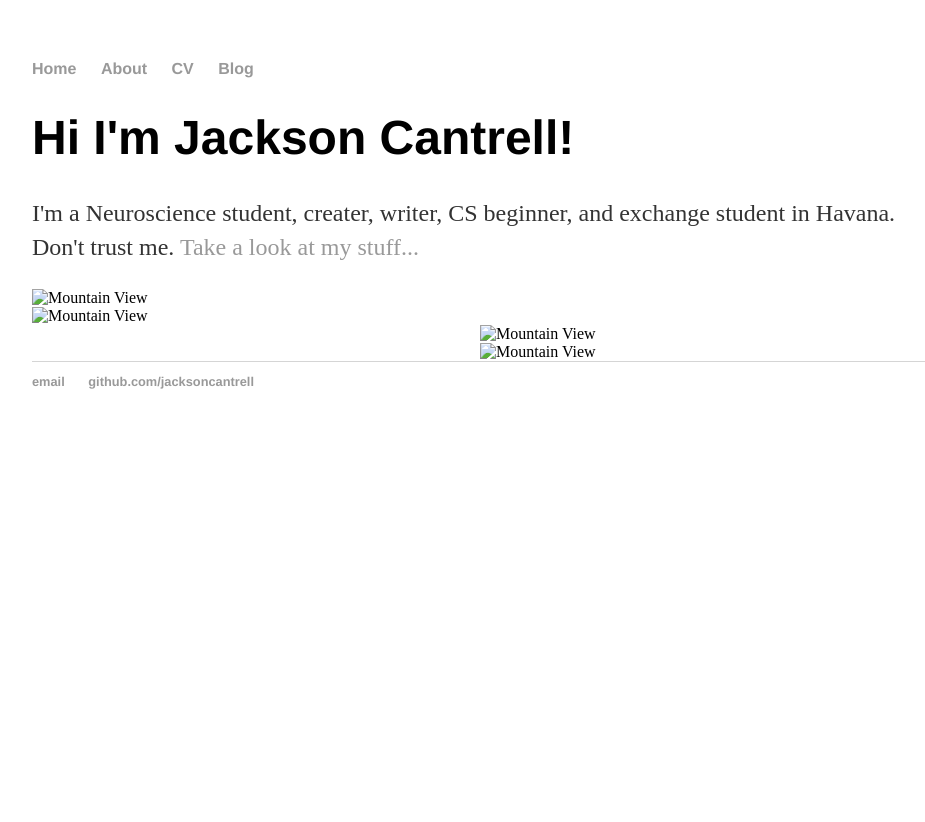
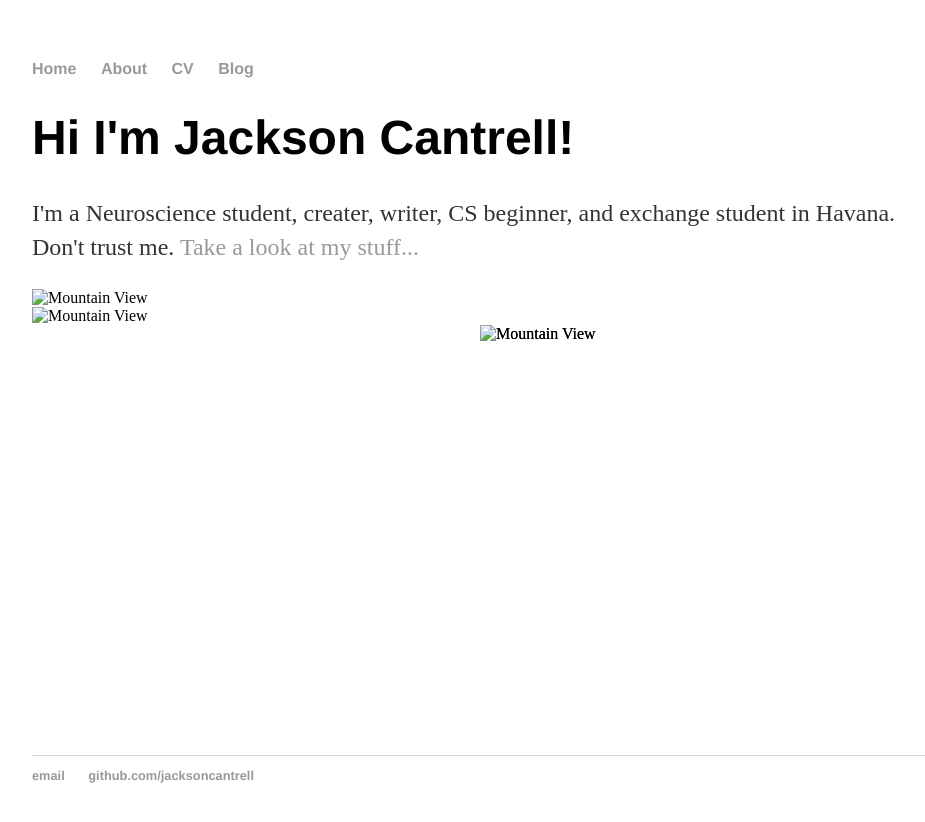
Before and after one commit to jacksoncantrell/jacksoncantrell.github.io, a Jekyll site: the page built from index.html, in a window 1280 px wide. Shown: the top 822 px of the page, without its empty margins (160-1085 px from the left). Built offline with Jekyll 4.4.1, drawn with Linux system fonts in a browser that asks for light colours.

Commit message:
Update index.html

```diff
--- a/index.html
+++ b/index.html
@@ -15,7 +15,7 @@ title: Jackson Cantrell
  	 </div><!-- /.lay -->
 </div><!-- /.outside -->
 
-<div class="outside">
+<div class="outsidea">
 	<div class = "insidea">
 		<img src="https://blog.kaspersky.com/files/2015/12/train-hack-featured-1.jpg" alt="Mountain View"; class="image">
 		<div class="lay">
```
